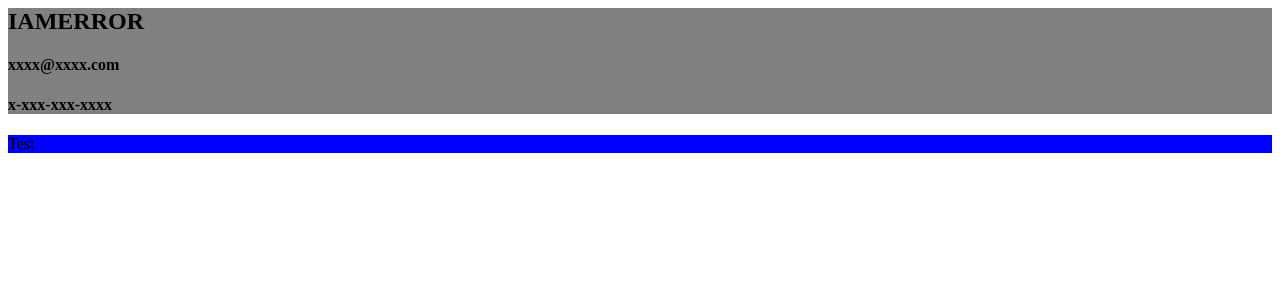
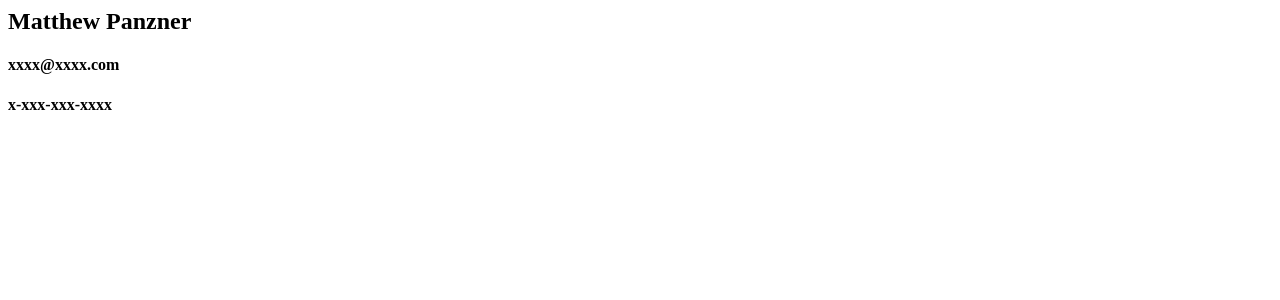
Before and after one commit to matthewpanzner/Website, a PHP site: page /contact.php in a window 1280 px wide. Shown: the top 300 px of the page. Run offline with PHP 8.4, Linux system fonts and the light colour scheme.

Commit message:
Fixed Edit Bug with Category
Signed-off-by: panzner.matthew <panzner.matthew@gmail.com>

```diff
--- a/include/view/admin/article-form.php
+++ b/include/view/admin/article-form.php
@@ -2,7 +2,7 @@
       <section class="container">
         <form class="base-form" action="<?php if(isset($this->model['article'])) echo "index.php?controller=ArticleController&action=onUpdate&id=" . $this->model['article']->id; else echo "index.php?controller=ArticleController&action=onAdd"; ?>" method="post">
           <input type="text" name="title" placeholder="title" required autofocus value="<?php if(isset($this->model['article'])) echo $this->model['article']->title; ?>"/>
-          <textarea rows="5" cols="30" name="summary" placeholder="summary" required value><?php if(isset($this->model['article'])) echo $this->model['article']->title; ?></textarea>
+          <textarea rows="5" cols="30" name="summary" placeholder="summary" required value><?php if(isset($this->model['article'])) echo $this->model['article']->summary; ?></textarea>
           <textarea rows="20" cols="64" name="content" placeholder="content" required><?php if(isset($this->model['article'])) echo $this->model['article']->content; ?></textarea>
           <input type="text" name="publication-date" value=<?php echo date("Y-m-d")?> readonly required/>
 <?php
@@ -10,7 +10,7 @@ $html = "    <select name='category' required readonly>\n";
 if(mysqli_num_rows($this->model['categories'])){
   while($row = mysqli_fetch_row($this->model['categories'])){
       $html .= "      <option value='" . $row[0] . "' ";
-      if(isset($_GET['c']) && $_GET['c'] === $row[0]) $html .= "selected ";
+      if(isset($this->model['article']) && $this->model['article']->category === $row[0]) $html .= "selected ";
       $html .= ">" . $row[1] . "</option>\n";
   }
 }
--- a/include/view/contact.php
+++ b/include/view/contact.php
@@ -10,15 +10,15 @@
               <div class="grid grid-1-2">
                 <!--Add a cell to the grid inside a grid-->
                 <div class="grid_cell">
-                  <div class="grid_cell--content" style="background-color:grey">
-                    <h1>IAMERROR</h1>
+                  <div class="grid_cell--content">
+                    <h1>Matthew Panzner</h1>
                     <h4>xxxx@xxxx.com</h4>
                     <h4>x-xxx-xxx-xxxx</h4>
                   </div>
                 </div>
                 <div class="grid_cell">
-                  <div class="grid_cell--content" style="background-color:blue">
-                    Test
+                  <div class="grid_cell--content">
+                    <img></img>
                   </div>
                 </div>
               </div>
```
Also changed, not shown: 1 other file.
